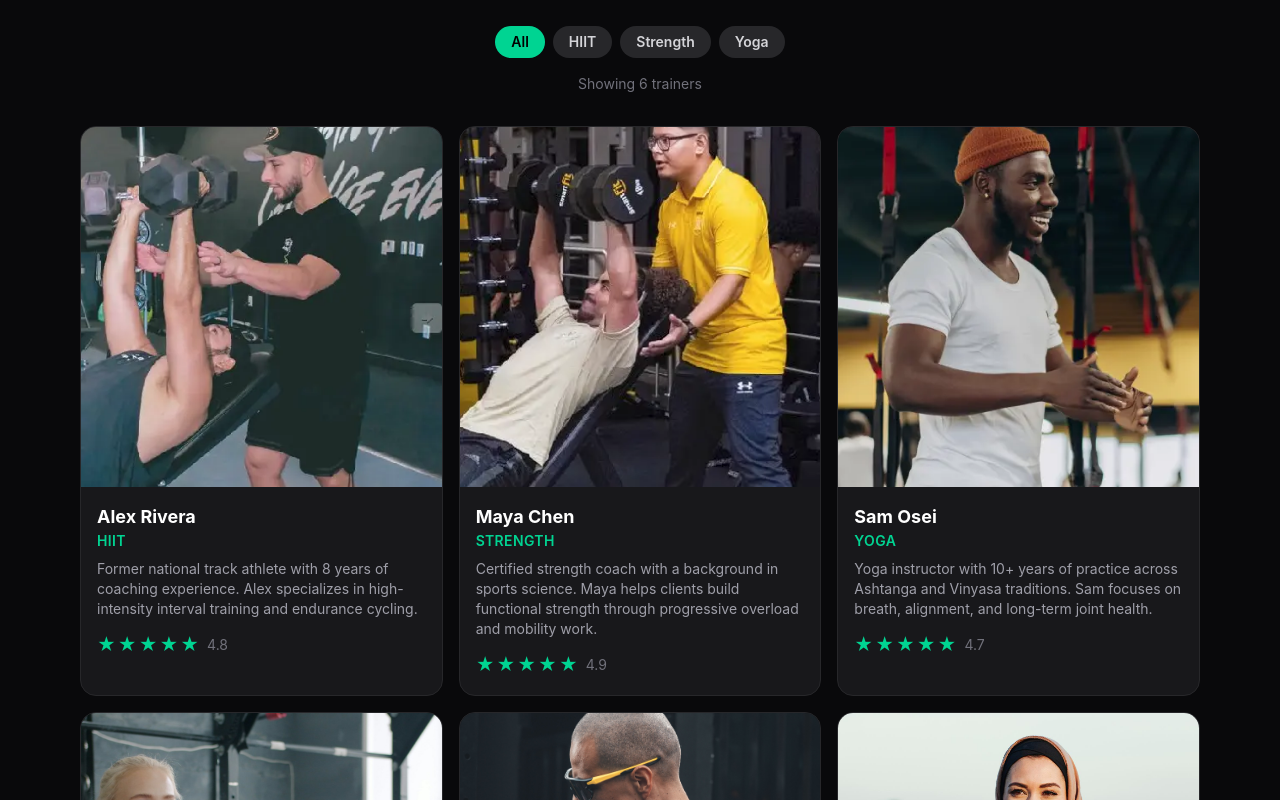
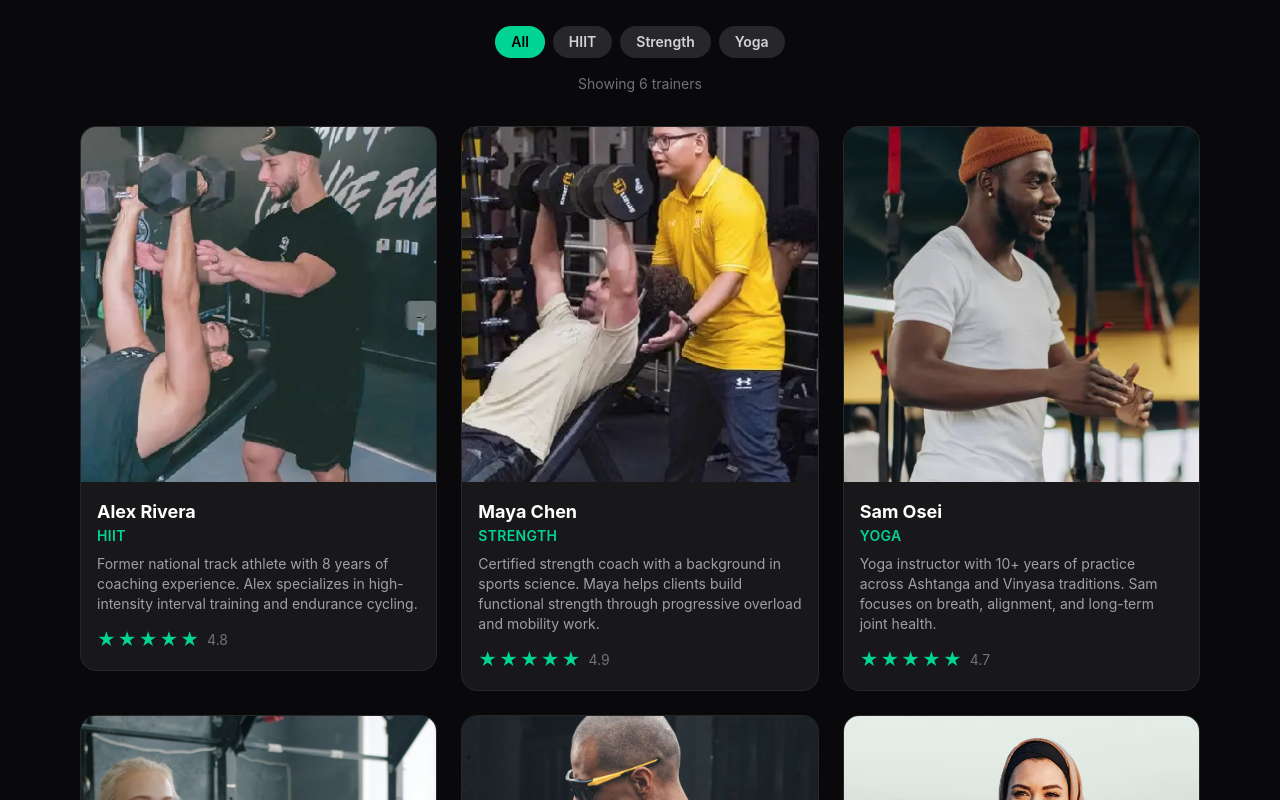
Before and after one commit to nurabsystems/pulse-fitness, a React (Vite) app: page / in a window 1280 px wide. Shown: the part 2440-3240 px from the top of the page. Built offline with nearby package versions, Linux system fonts and the light colour scheme.

Commit message:
style: center trainers grid with flexbox for pleasant result when filter is applied

```diff
--- a/src/components/Trainers.jsx
+++ b/src/components/Trainers.jsx
@@ -1,20 +1,21 @@
 // Trainers — grid of trainer cards with specialty filter.
 // The filter uses useState — this is Farshid's required feature.
 
-import { useState } from 'react'
-import { trainers } from '../data/trainers'
-import { TrainerCard } from './TrainerCard'
+import { useState } from "react";
+import { trainers } from "../data/trainers";
+import { TrainerCard } from "./TrainerCard";
 
-const specialties = ['All', 'HIIT', 'Strength', 'Yoga']
+const specialties = ["All", "HIIT", "Strength", "Yoga"];
 
 export function Trainers({ ratings, onRate }) {
   // useState holds the currently active filter
-  const [filter, setFilter] = useState('All')
+  const [filter, setFilter] = useState("All");
 
   // Derive the filtered list on every render
-  const filtered = filter === 'All'
-    ? trainers
-    : trainers.filter((t) => t.specialty === filter)
+  const filtered =
+    filter === "All"
+      ? trainers
+      : trainers.filter((t) => t.specialty === filter);
 
   return (
     <section id="trainers" className="mx-auto max-w-6xl px-4 py-16 sm:py-20">
@@ -37,8 +38,8 @@ export function Trainers({ ratings, onRate }) {
             aria-pressed={filter === s}
             className={`rounded-full px-4 py-1.5 text-sm font-semibold transition-colors ${
               filter === s
-                ? 'bg-emerald-400 text-black'
-                : 'bg-zinc-800 text-zinc-300 hover:bg-zinc-700'
+                ? "bg-emerald-400 text-black"
+                : "bg-zinc-800 text-zinc-300 hover:bg-zinc-700"
             }`}
           >
             {s}
@@ -48,20 +49,25 @@ export function Trainers({ ratings, onRate }) {
 
       {/* Result count — small UX touch */}
       <p className="mt-4 text-center text-sm text-zinc-500">
-        Showing {filtered.length} {filtered.length === 1 ? 'trainer' : 'trainers'}
+        Showing {filtered.length}{" "}
+        {filtered.length === 1 ? "trainer" : "trainers"}
       </p>
 
-      {/* Trainers grid */}
-      <div className="mt-8 grid grid-cols-1 gap-4 sm:grid-cols-2 md:grid-cols-3">
+      {/* Previously Trainers grid now implemented as flex container ; to  allow for perfect Trainers cards rendering when filter is applied*/}
+      <div className="mt-8 flex flex-wrap justify-center gap-6">
         {filtered.map((trainer) => (
-          <TrainerCard
+          <div
             key={trainer.id}
-            trainer={trainer}
-            rating={ratings[trainer.id] ?? trainer.rating}
-            onRate={onRate}
-          />
+            className="w-full sm:w-[calc(50%-0.75rem)] lg:w-[calc(33.333%-1rem)]"
+          >
+            <TrainerCard
+              trainer={trainer}
+              rating={ratings[trainer.id] ?? trainer.rating}
+              onRate={onRate}
+            />
+          </div>
         ))}
       </div>
     </section>
-  )
+  );
 }
```
